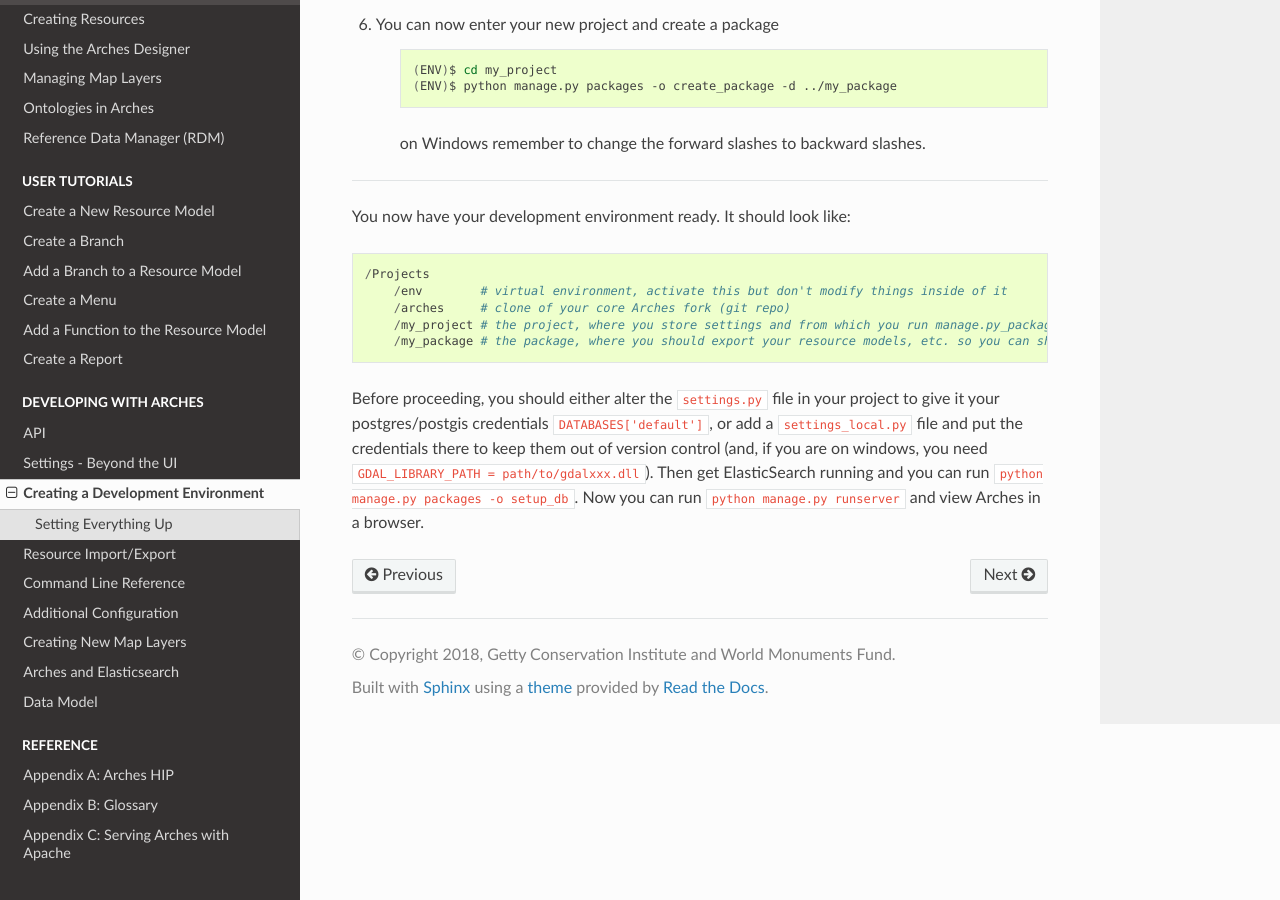
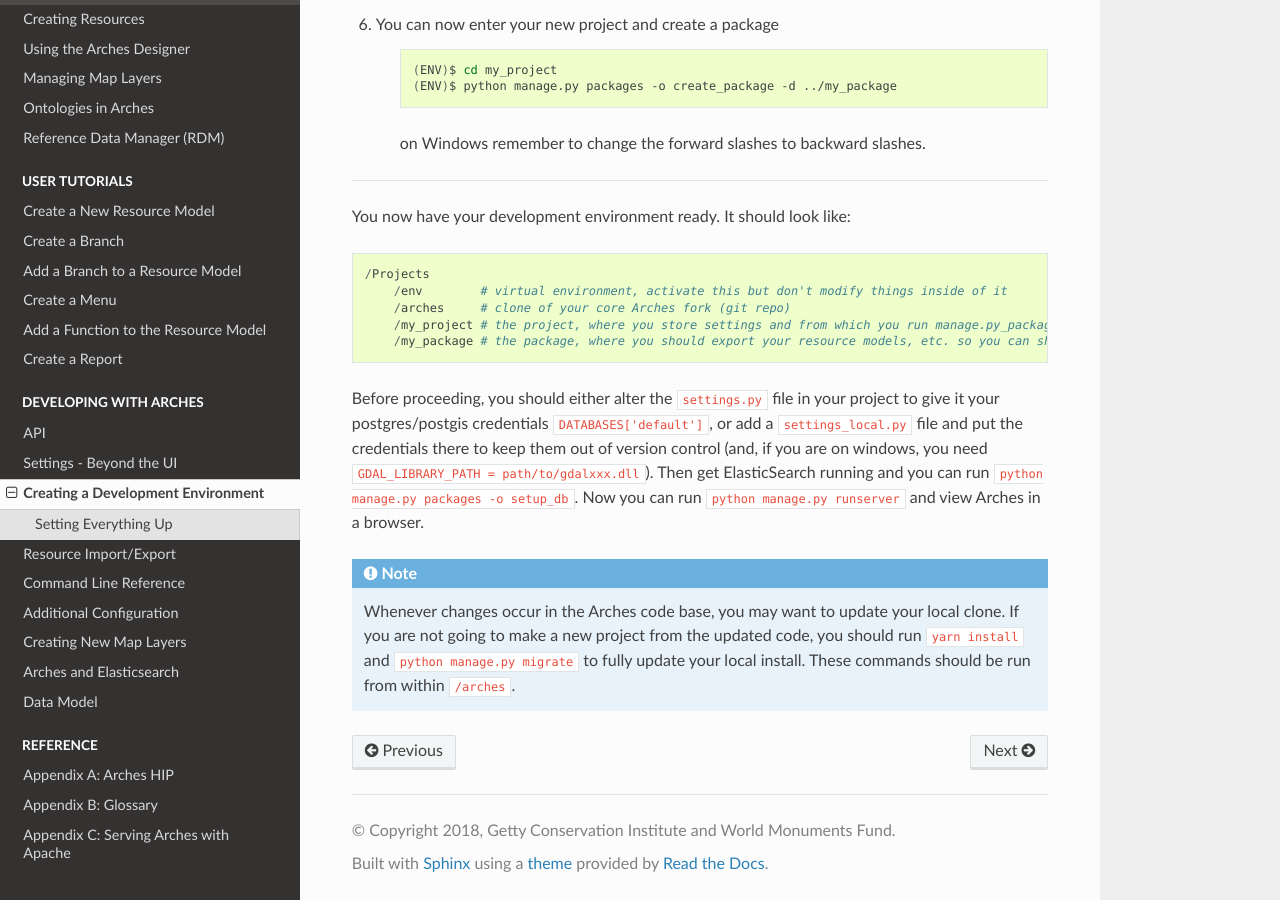
Before and after one commit to archesproject/arches-docs, a Sphinx documentation site: the page built from docs/creating-a-development-environment.txt, in a window 1280 px wide and 900 px high, scrolled down 1664 px. Built offline with Sphinx 7.4.7 and the Read the Docs theme 2.0.0, drawn with Linux system fonts in a browser that asks for light colours.

Commit message:
add note about running yarn install during dev

```diff
--- a/docs/creating-a-development-environment.txt
+++ b/docs/creating-a-development-environment.txt
@@ -79,3 +79,11 @@ You now have your development environment ready. It should look like::
         /my_package # the package, where you should export your resource models, etc. so you can share them (could be a git repo)
 
 Before proceeding, you should either alter the ``settings.py`` file in your project to give it your postgres/postgis credentials ``DATABASES['default']``, or add a ``settings_local.py`` file and put the credentials there to keep them out of version control (and, if you are on windows, you need ``GDAL_LIBRARY_PATH = path/to/gdalxxx.dll``). Then get ElasticSearch running and you can run ``python manage.py packages -o setup_db``. Now you can run ``python manage.py runserver`` and view Arches in a browser.
+
+.. note::
+
+    Whenever changes occur in the Arches code base, you may want to update
+    your local clone. If you are not going to make a new project from the
+    updated code, you should run ``yarn install`` and ``python manage.py
+    migrate`` to fully update your local install. These commands should be run
+    from within ``/arches``.
```
